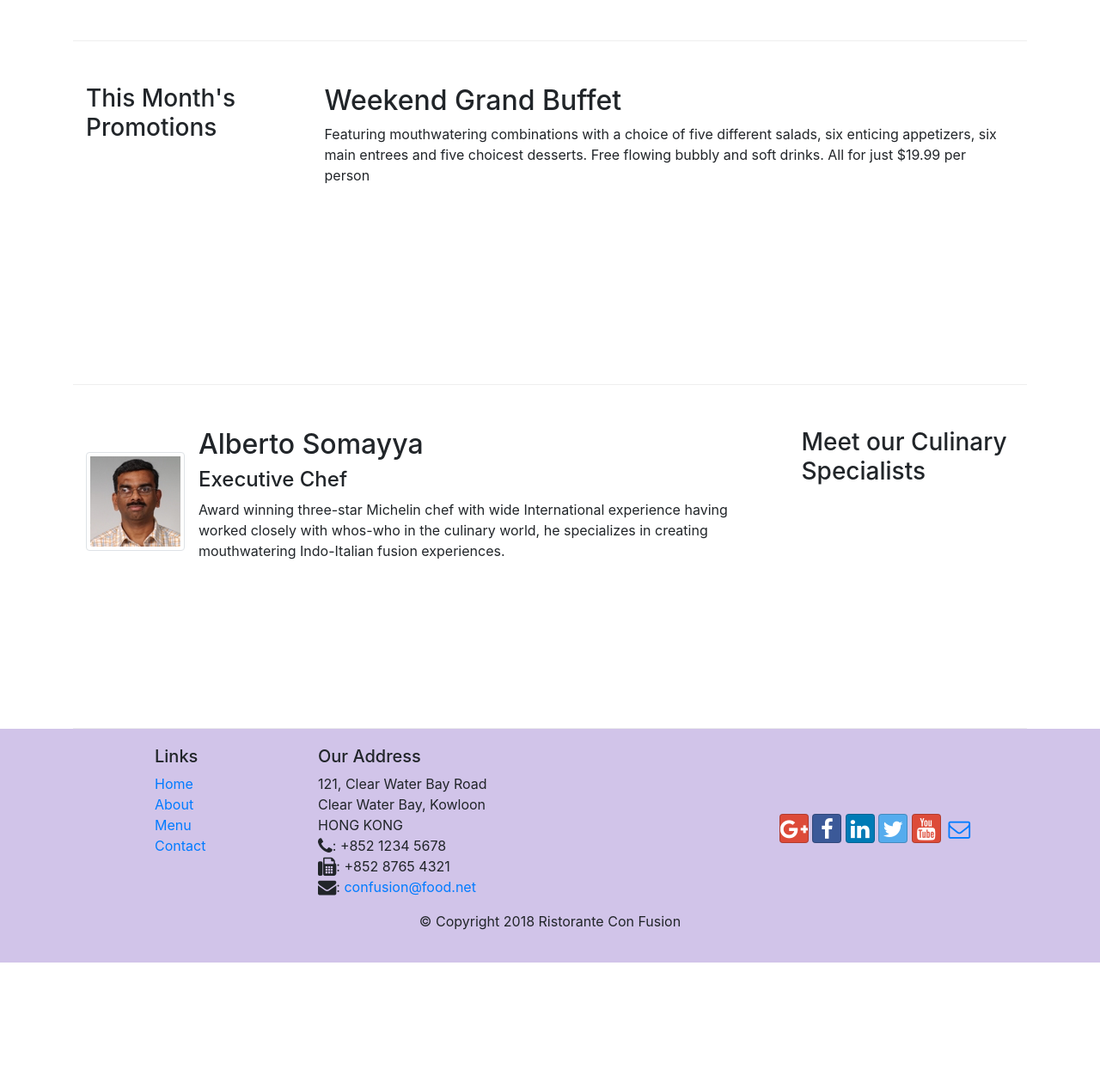
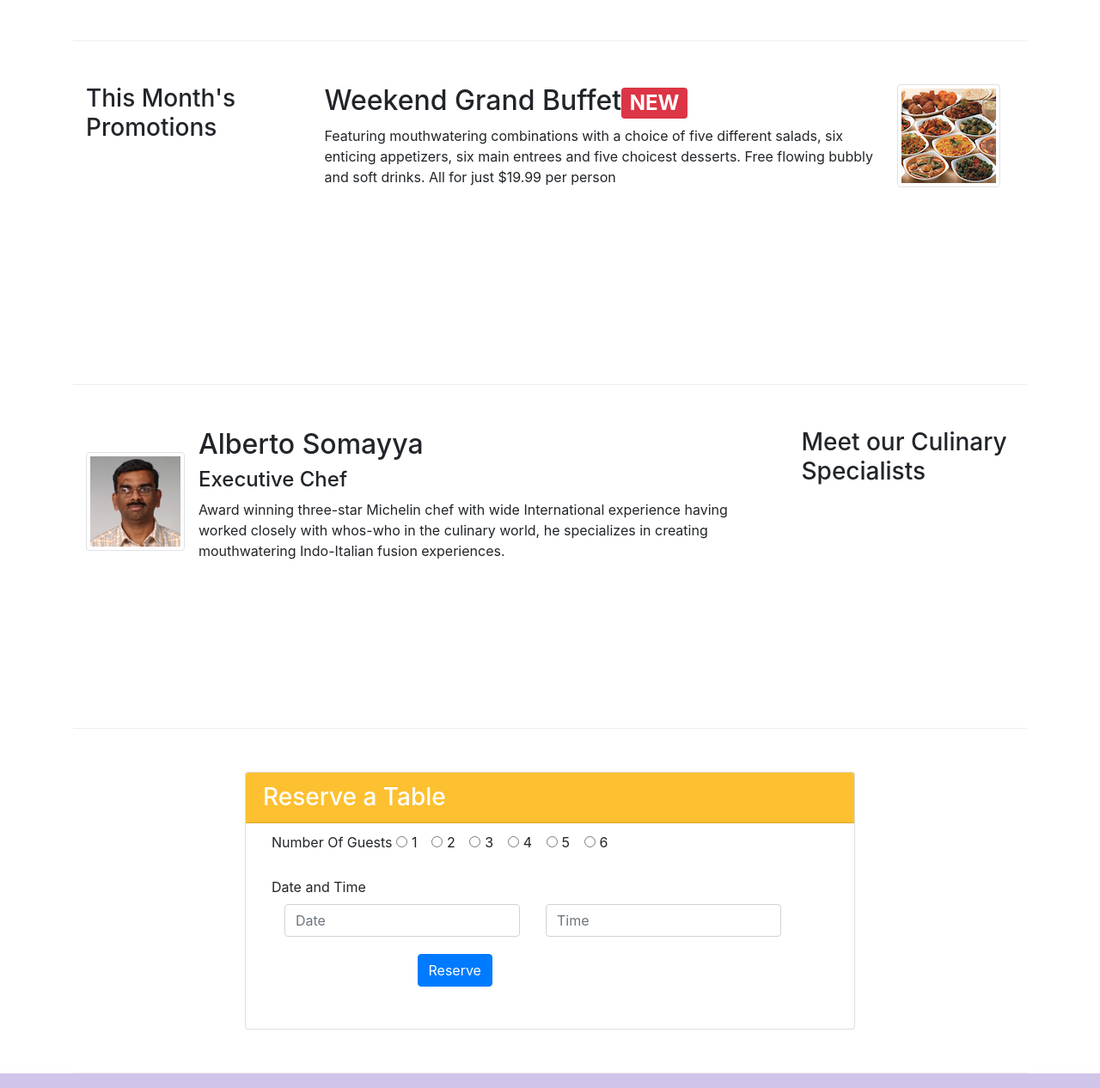
Before and after one commit to himanshu-mactavish/fullstackreact-Course1, a website: page index.html in a window 1280 px wide. Shown: the part 686-1952 px from the top of the page at 86% size. Before the commit the page ends 1806 px from the top, so only its background shows below. Drawn offline with nearby package versions, Linux system fonts and the light colour scheme.

Commit message:
Did Week2-Assignment

```diff
--- a/css/styles.css
+++ b/css/styles.css
@@ -1,40 +1,47 @@
-.row-header{
+.row-header {
   margin: 0px auto;
   padding: 0px auto;
 }
 
-.row-content{
+.row-content {
   margin: 0px auto;
   padding: 50px 0px 50px 0px;
   border-bottom: 1px ridge;
   min-height: 400px;
 }
 
-.footer{
-    background-color: #D1C4E9;
+.footer {
+  background-color: #d1c4e9;
   margin: 0px auto;
   padding: 20px 0px 20px 0px;
 }
 
-.jumbotron{
+.jumbotron {
   padding: 70px 30px 70px 30px;
   margin: 0px auto;
   background: #9575cd;
   color: floralwhite;
 }
 
-.address{
+.address {
   font-size: 80%;
-    margin:0px;
+  margin: 0px;
   color: #0f0f0f;
 }
 
-body{
+body {
   padding: 50px 0px 0px 0px;
   z-index: 0;
-
 }
 
-.navbar-dark{
+.navbar-dark {
   background-color: #512da8;
 }
+
+.header2 {
+  background-color: #fdc030;
+}
+
+.card {
+  min-height: 300px;
+}
--- a/index.html
+++ b/index.html
@@ -70,7 +70,7 @@
     <header class="jumbotron">
       <div class="container">
         <div class="row row-header">
-          <div class="col-12 col-sm-6">
+          <div class="col-12 col-sm-6 my-auto">
             <h1>Ristorante con Fusion</h1>
             <p>
               We take inspiration from the World's best cuisines, and create a
@@ -78,7 +78,18 @@
               your culinary senses!
             </p>
           </div>
-          <div class="col-12 col-sm"></div>
+          <div class="col col-sm-6 my-auto">
+            <img class="img-fluid" src="img/logo.png" />
+            <div class="col col-sm-6 float-right">
+              <button
+                type="button"
+                class="btn btn-warning btn-block"
+                onclick="location.href='index.html#reserveTable'"
+              >
+                Reserve Table
+              </button>
+            </div>
+          </div>
         </div>
       </div>
     </header>
@@ -114,14 +125,25 @@
         <div class="col-12 col-sm-4 col-md-3">
           <h3>This Month's Promotions</h3>
         </div>
-        <div class="col col-sm col-md">
-          <h2>Weekend Grand Buffet</h2>
-          <p>
-            Featuring mouthwatering combinations with a choice of five different
-            salads, six enticing appetizers, six main entrees and five choicest
-            desserts. Free flowing bubbly and soft drinks. All for just $19.99
-            per person
-          </p>
+        <div class="col col-sm order-sm-last col-md">
+          <div class="media float-right">
+            <img
+              class="d-flex mr-3 img-thumbnail"
+              src="img/buffet.png"
+              alt="Grand Buffet"
+            />
+          </div>
+          <div class="media-body">
+            <h2 class="mt-0">
+              Weekend Grand Buffet<span class="badge badge-danger">NEW</span>
+            </h2>
+            <p class="d-none d-sm-block">
+              Featuring mouthwatering combinations with a choice of five
+              different salads, six enticing appetizers, six main entrees and
+              five choicest desserts. Free flowing bubbly and soft drinks. All
+              for just $19.99 per person
+            </p>
+          </div>
         </div>
       </div>
 
@@ -145,6 +167,112 @@
                 world, he specializes in creating mouthwatering Indo-Italian
                 fusion experiences.
               </p>
+            </div>
+          </div>
+        </div>
+      </div>
+      <div class="row row-content align-item-center">
+        <div class="col col-8 offset-2">
+          <div class="card" style="max-width: 100%">
+            <h3
+              class="card-header header2 text-left"
+              style="color: white"
+              id="reserveTable"
+            >
+              Reserve a Table
+            </h3>
+            <div class="cards-body text-left">
+              <div class="col col-sm">
+                <form>
+                  <div class="col col-sm" style="padding: 10px 15px">
+                    <label class="control-label">Number Of Guests</label>
+                    <div class="form-check form-check-inline">
+                      <input
+                        class="form-check-input"
+                        type="radio"
+                        id="inlineradio1"
+                      />
+                      <label class="form-check-label" for="inlineradio1"
+                        >1</label
+                      >
+                    </div>
+                    <div class="form-check form-check-inline">
+                      <input
+                        class="form-check-input"
+                        type="radio"
+                        id="inlineradio2"
+                      />
+                      <label class="form-check-label" for="inlineradio2"
+                        >2</label
+                      >
+                    </div>
+                    <div class="form-check form-check-inline">
+                      <input
+                        class="form-check-input"
+                        type="radio"
+                        id="inlineradio3"
+                      />
+                      <label class="form-check-label" for="inlineradio3"
+                        >3</label
+                      >
+                    </div>
+                    <div class="form-check form-check-inline">
+                      <input
+                        class="form-check-input"
+                        type="radio"
+                        id="inlineradio4"
+                      />
+                      <label class="form-check-label" for="inlineradio4"
+                        >4</label
+                      >
+                    </div>
+                    <div class="form-check form-check-inline">
+                      <input
+                        class="form-check-input"
+                        type="radio"
+                        id="inlineradio5"
+                      />
+                      <label class="form-check-label" for="inlineradio5"
+                        >5</label
+                      >
+                    </div>
+                    <div class="form-check form-check-inline">
+                      <input
+                        class="form-check-input"
+                        type="radio"
+                        id="inlineradio6"
+                      />
+                      <label class="form-check-label" for="inlineradio6"
+                        >6</label
+                      >
+                    </div>
+                  </div>
+                  <div class="col" style="padding: 10px 15px">
+                    <label class="control-label">Date and Time</label>
+                    <div class="form-check form-check-inline">
+                      <div class="col col-md">
+                        <input
+                          type="text"
+                          class="form-control"
+                          placeholder="Date"
+                        />
+                      </div>
+                      <div class="col col-md">
+                        <input
+                          type="text"
+                          class="form-control"
+                          placeholder="Time"
+                        />
+                      </div>
+                    </div>
+                  </div>
+                  <div class="col col-sm offset-3" style="padding: 10px 15px">
+                    <button type="submit" class="btn btn-primary">
+                      Reserve
+                    </button>
+                  </div>
+                </form>
+              </div>
             </div>
           </div>
         </div>
```
Also changed, not shown: test.html (added, +83 -0 lines). Lines whose indentation alone changed are shown as unchanged.
